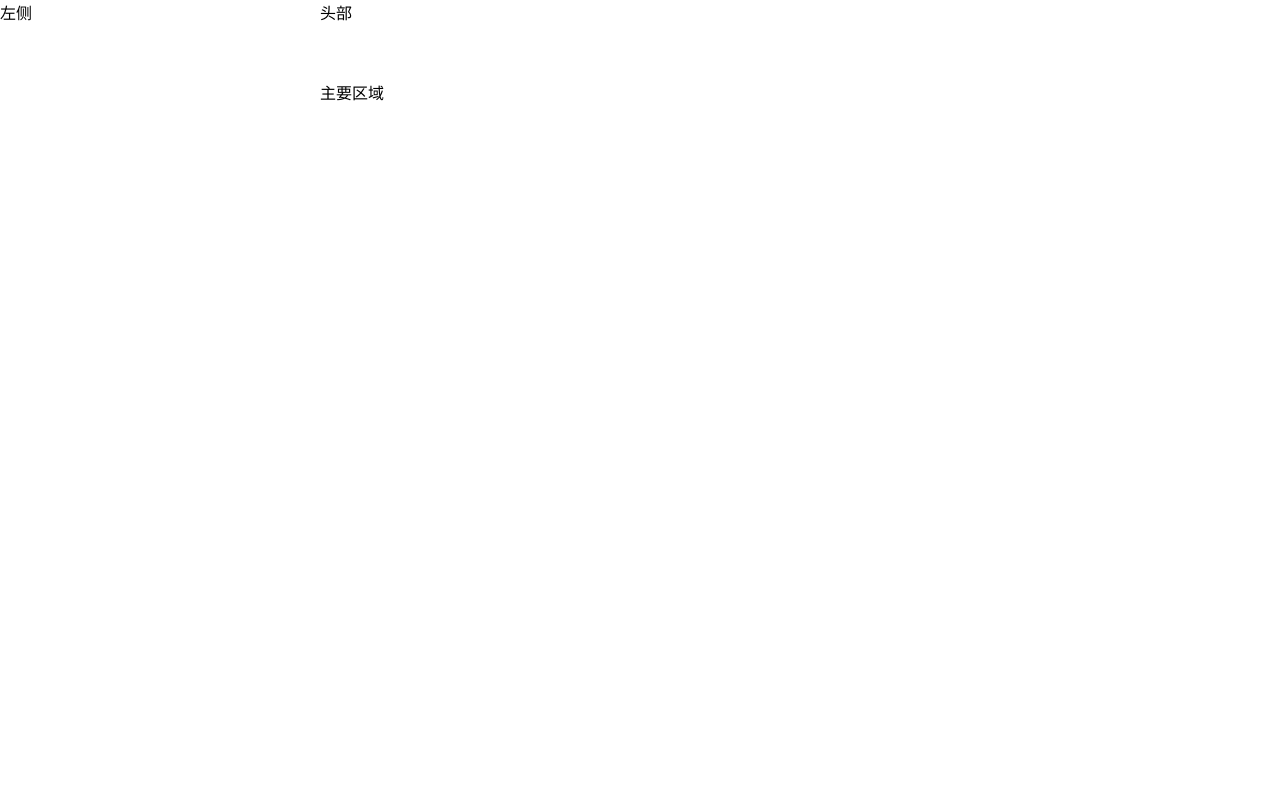
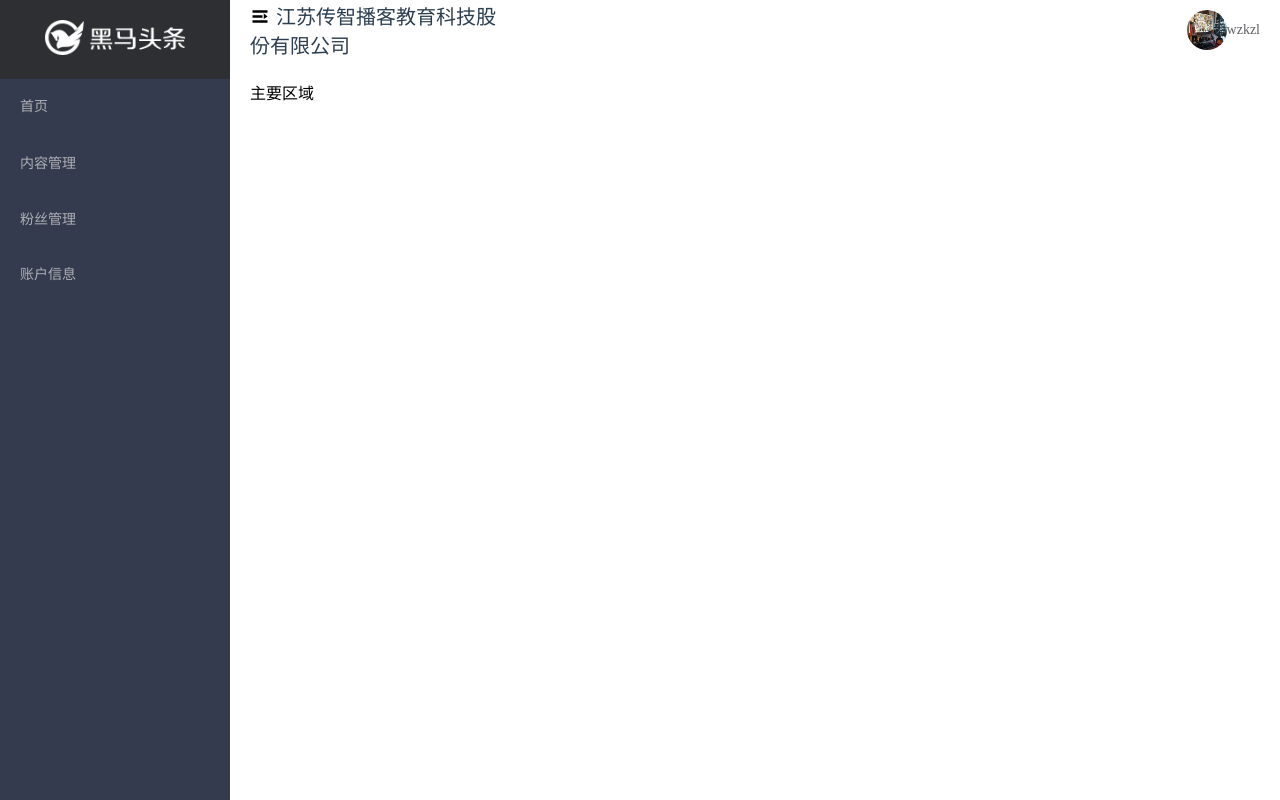
Before and after one commit to WZKZL/89heimmatoutiao, a Vue app: page /#/home in a window 1280 px wide. Built offline with nearby package versions, Linux system fonts and the light colour scheme.

Commit message:
头部布局完成

```diff
--- /dev/null
+++ b/src/components/Home/layout-aside.vue
@@ -0,0 +1,52 @@
+<template>
+  <!-- 左侧导航栏 -->
+  <div class="layout-aside">
+      <div class="title">
+          <img src="../../assets/img/logo_admin.png" alt="">
+      </div>
+      <el-menu style="width:321px" background-color="#353b4e" text-color="#adafb5" active-text-color="#ffd04b">
+      <!-- 导航组件 -->
+      <el-menu-item>
+          首页
+      </el-menu-item>
+      <el-submenu index="1">
+          <!-- 放置 el-menu-item -->
+          <span slot="title">内容管理</span>
+          <el-menu-item>发布文章</el-menu-item>
+          <el-menu-item>内容列表</el-menu-item>
+          <el-menu-item>评论列表</el-menu-item>
+          <el-menu-item>素材管理</el-menu-item>
+      </el-submenu>
+      <el-submenu index="1">
+          <span slot="title">粉丝管理</span>
+          <el-menu-item>图文数据</el-menu-item>
+          <el-menu-item>粉丝画像</el-menu-item>
+          <el-menu-item>粉丝概况</el-menu-item>
+          <el-menu-item>粉丝列表</el-menu-item>
+      </el-submenu>
+      <el-menu-item>
+          账户信息
+      </el-menu-item>
+  </el-menu>
+  </div>
+</template>
+
+<script>
+export default {
+
+}
+</script>
+
+<style lang="less" scoped>
+.layout-aside{
+    width: 230px;
+    .title{
+        text-align: center;
+        background-color: #2e2f32;
+        padding:20px 0;
+       img{
+           height: 35px;
+       }
+    }
+}
+</style>
--- /dev/null
+++ b/src/components/Home/layout-header.vue
@@ -0,0 +1,53 @@
+<template>
+  <!-- 头部组件 -->
+     <el-row class="layout-header" align="middle" type="flex" justify="space-between">
+
+         <el-col class="left" :span="6">
+             <i class="el-icon-s-unfold "></i>
+             <span class="title">江苏传智播客教育科技股份有限公司</span>
+         </el-col>
+
+         <el-col class="right" :span="4">
+           <el-row type="flex" justify="end" align="middle">
+               <img src="../../assets/img/ba.jpg" alt="">
+               <!-- 下拉菜单 -->
+               <el-dropdown>
+                   <span>wzkzl</span>
+                   <!-- 下拉菜单  具名插槽 -->
+                   <el-dropdown-menu slot="dropdown">
+                     <el-dropdown-item>个人信息</el-dropdown-item>
+                     <el-dropdown-item>Git地址</el-dropdown-item>
+                     <el-dropdown-item>退出</el-dropdown-item>
+                   </el-dropdown-menu>
+               </el-dropdown>
+           </el-row>
+         </el-col>
+     </el-row>
+</template>
+
+<script>
+export default {
+
+}
+</script>
+
+<style lang='less' scoped>
+ .layout-header{
+     height:60px;
+    .left{
+        font-size: 20px;
+        .title{
+            margin-left: 6px;
+            color:#2c3e50;
+        }
+    }
+    .right
+    {
+        img{
+            width:40px;
+            height: 40px;
+            border-radius: 50%;
+        }
+    }
+ }
+</style>
--- a/src/views/home/index.vue
+++ b/src/views/home/index.vue
@@ -2,12 +2,15 @@
     <!-- 放置一个外层容器 -->
      <el-container>
       <!-- 左右布局 -->
-      <el-aside>左侧</el-aside>
+      <el-aside style="background-color:#353b4e; height:100vh;width:230px" >
+        <layout-aside></layout-aside>
+      </el-aside>
       <!-- 在放置一个container -->
       <el-container>
         <!-- 上下布局 -->
        <el-header>
-       头部
+       <!-- 头部组件 -->
+       <layout-header></layout-header>
        </el-header>
         <el-main>
              主要区域
@@ -17,8 +20,14 @@
 </template>
 
 <script>
+
+import layoutAside from '../../components/Home/layout-aside'
+import layoutHeader from '../../components/Home/layout-header'
 export default {
-
+  components: {
+    'layout-aside': layoutAside,
+    'layout-header': layoutHeader
+  }
 }
 </script>
 
```
Also changed, not shown: src/assets/img/ba.jpg (added).
